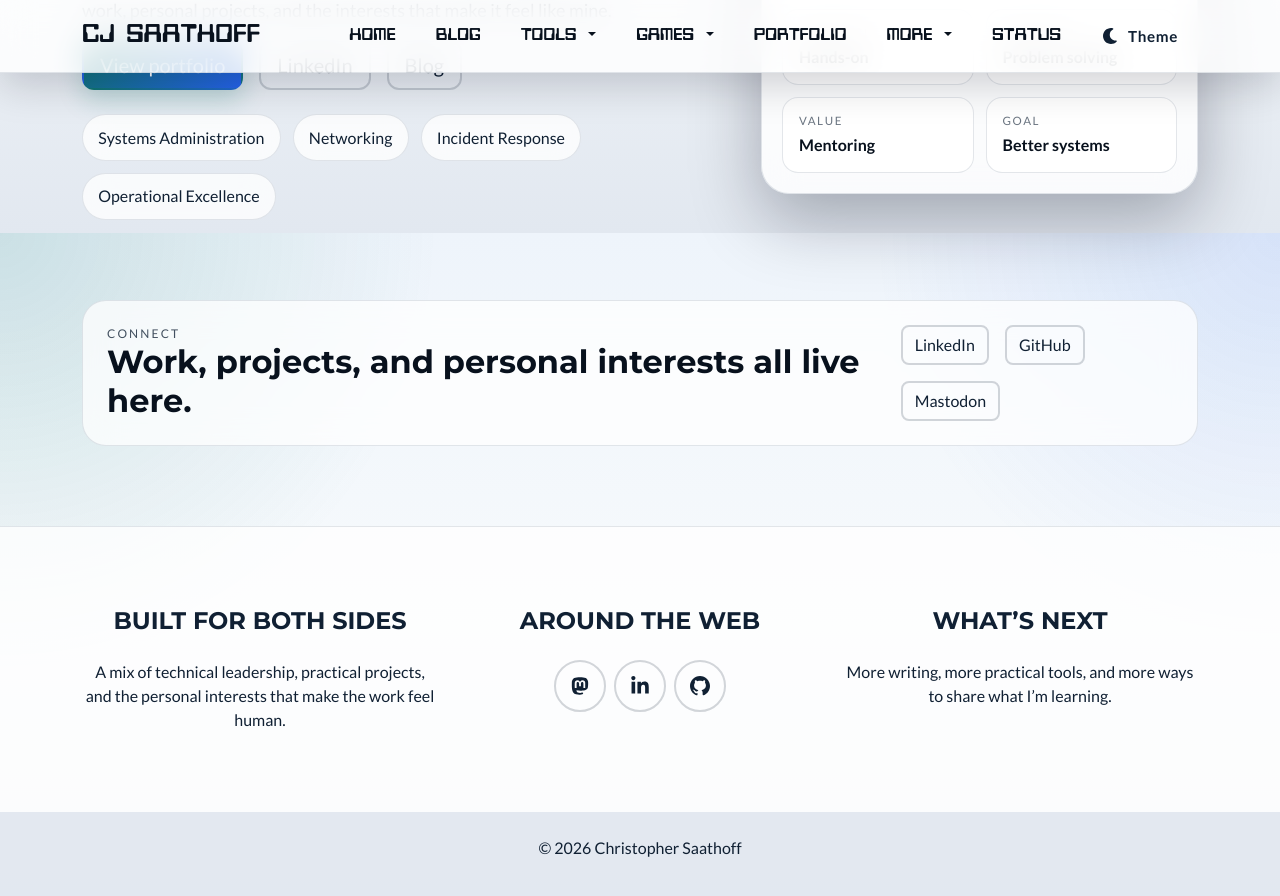
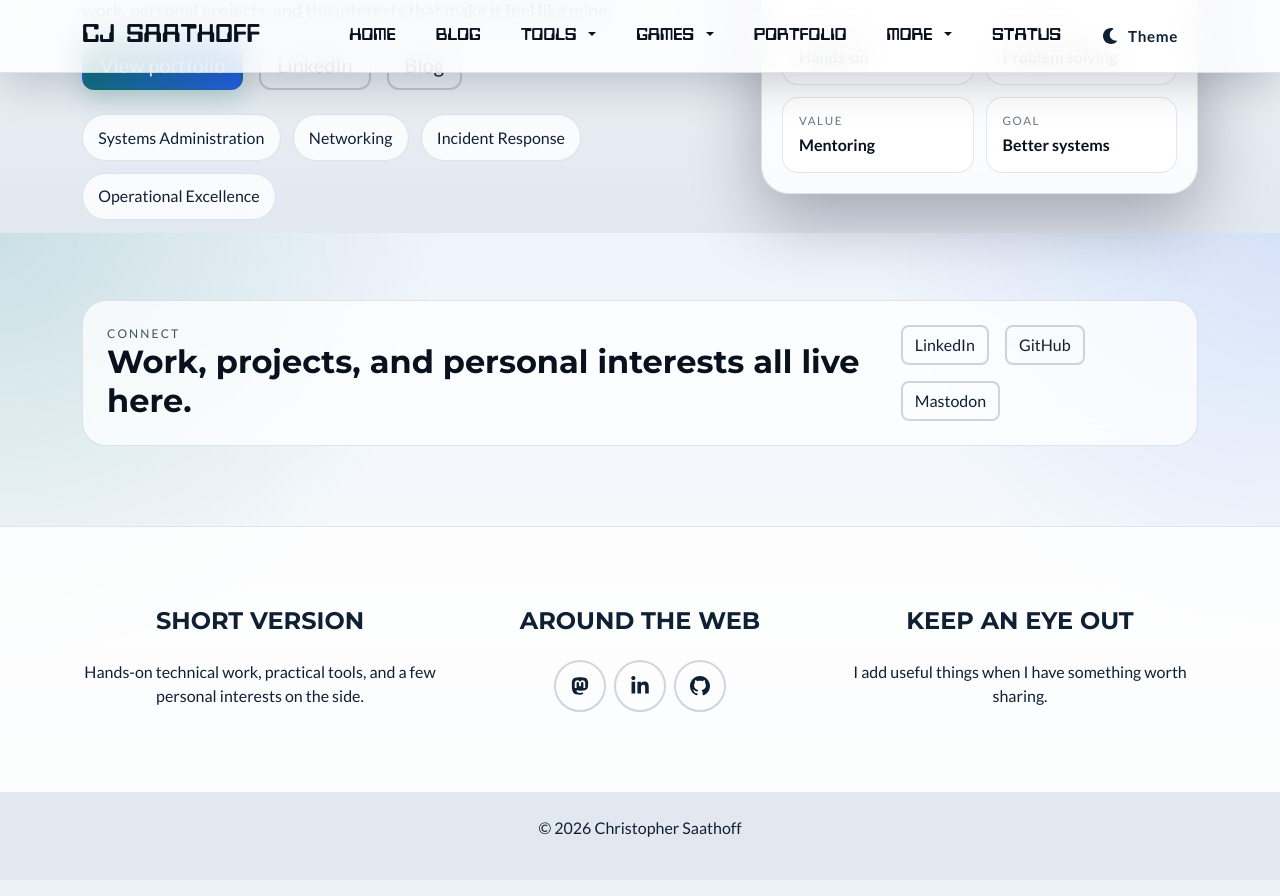
Before and after one commit to cjthedj97/personal_website, a Jekyll site: the page built from index.markdown, in a window 1280 px wide and 900 px high, scrolled down 667 px. Shown: the top 896 px of the window. Built offline with Jekyll 4.4.1, drawn with Linux system fonts in a browser that asks for light colours.

Commit message:
trim footer copy

```diff
--- a/_includes/footer.html
+++ b/_includes/footer.html
@@ -3,8 +3,8 @@
             <div class="container">
                 <div class="row">
                     <div class="col-lg-4 mb-5 mb-lg-0">
-                        <h4 class="text-uppercase mb-4">Built for both sides</h4>
-                        <p class="mb-0">A mix of technical leadership, practical projects, and the personal interests that make the work feel human.</p>
+                        <h4 class="text-uppercase mb-4">Short version</h4>
+                        <p class="mb-0">Hands-on technical work, practical tools, and a few personal interests on the side.</p>
                     </div>
                     <div class="col-lg-4 mb-5 mb-lg-0">
                         <h4 class="text-uppercase mb-4">Around the Web</h4>
@@ -15,8 +15,8 @@
                         </div>
                     </div>
                     <div class="col-lg-4">
-                        <h4 class="text-uppercase mb-4">What’s next</h4>
-                        <p class="mb-0">More writing, more practical tools, and more ways to share what I’m learning.</p>
+                        <h4 class="text-uppercase mb-4">Keep an eye out</h4>
+                        <p class="mb-0">I add useful things when I have something worth sharing.</p>
                     </div>
                 </div>
             </div>
```
